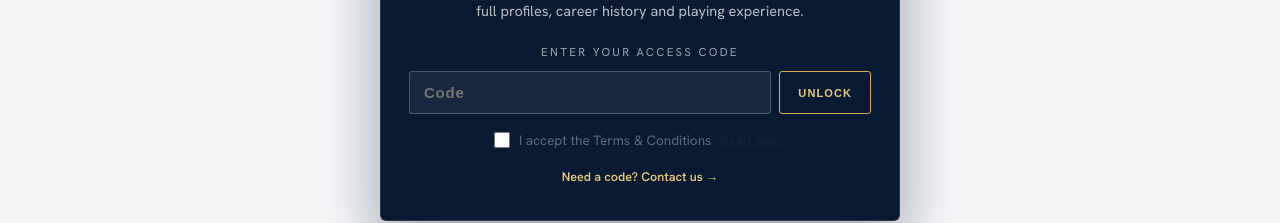
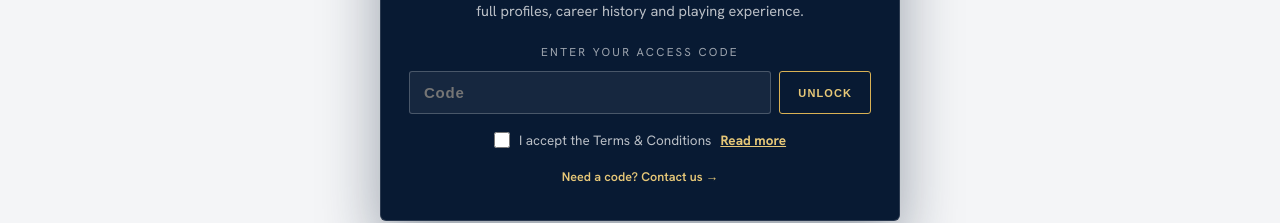
Before and after one commit to matt22work-png/elite-sports-management, a plain HTML site: page elite-sports-management/site/index.html in a window 1280 px wide. Shown: the part 2240-2463 px from the top of the page. Drawn offline with Linux system fonts and the light colour scheme; a script that the page names is missing.

Commit message:
Fix navy-on-navy Terms & Conditions text inside the roster gate card
Found by auditing computed colours against effective backgrounds across every page in
EN/ES/IT, in the LOCKED state and with each modal open — the first pass missed it because
an already-unlocked browser hides the card entirely, which is also why it survived review.

The roster gate card (.gate-in) is navy. The redesign restyles its h3, p, gate-or, input,
button and gate-need for that background, but the Terms & Conditions row was added to the
card AFTER the redesign was written, so it kept the light-form theming:

  .tc      -> --tx-m  #5c6b7f  on --navy #081a33  =  3.2:1   hard to read
  .tc-more -> --tx    #0f2036  on --navy #081a33  =  1.06:1  effectively invisible

Both surfaces were affected -- the homepage roster teaser and /roster/ -- in all three
languages (the Spanish and Italian labels wrap to two lines, which made it worse, not
different).

Backgrounds are untouched. Only the text colour changes, and it reuses the exact values
this same card already uses rather than introducing new ones:
  .gate-in .tc      -> rgba(255,255,255,.72)   same as .gate-in p
  .gate-in .tc-more -> var(--gold-soft)        same as .gate-need, the card's other link
Now 9.0:1 and 10.4:1. Verified by re-running the audit: zero dark-on-dark findings for the
T&C row on either surface in any language, plus a visual check of the card in EN/ES/IT.

NOT changed, flagged instead -- both pre-existing, both light-on-navy rather than the
navy-on-navy Sam reported, and both look deliberate:
  - footer "Admin" link, white @32% on navy (2.86:1) — a deliberately discreet entry to
    the admin panel; making it fully white would advertise it on the public site
  - the "·" separator between Privacy Policy and Terms in the cookie banner
    (esm-legal.js), light blue-grey @50% on navy (3:1) — decorative punctuation
Say the word and I'll lift either.

Co-Authored-By: Claude Opus 5 (1M context) <noreply@anthropic.com>
Claude-Session: https://claude.ai/code/session_016eWaXuksJ8N4pwPqqaeS64

```diff
--- a/elite-sports-management/site/index.html
+++ b/elite-sports-management/site/index.html
@@ -991,6 +991,16 @@
     font-size:11px;font-weight:800;letter-spacing:.1em;text-transform:uppercase}
   .gate-code button:hover{background:var(--gold);color:#0f2036}
   .gate-need{color:var(--gold-soft)}
+  /* The Terms & Conditions row sits INSIDE this navy card, but .tc / .tc-more are themed
+     for the light forms (--tx-m #5c6b7f and --tx #0f2036) — i.e. navy text on a navy
+     card. Measured 3.2:1 for the label and 1.06:1 for "Read more", which is effectively
+     invisible. The card already restyles its h3 / p / gate-or / input / button / gate-need
+     for this background; the T&C row was added later and was simply missed.
+     Backgrounds are untouched — only the text colour changes, reusing the exact values
+     this same card already uses: the body-copy white for the label, and the gate-need
+     gold for the link. */
+  .gate-in .tc{color:rgba(255,255,255,.72)}
+  .gate-in .tc-more{color:var(--gold-soft)}
   .roster-wrap.is-locked::after{background:linear-gradient(180deg,rgba(244,245,247,.2),rgba(244,245,247,.75));border-radius:6px}
 
   /* ---------- footer ---------- */
```
Also changed, not shown: elite-sports-management/site/roster/index.html (+10 -0 lines).
